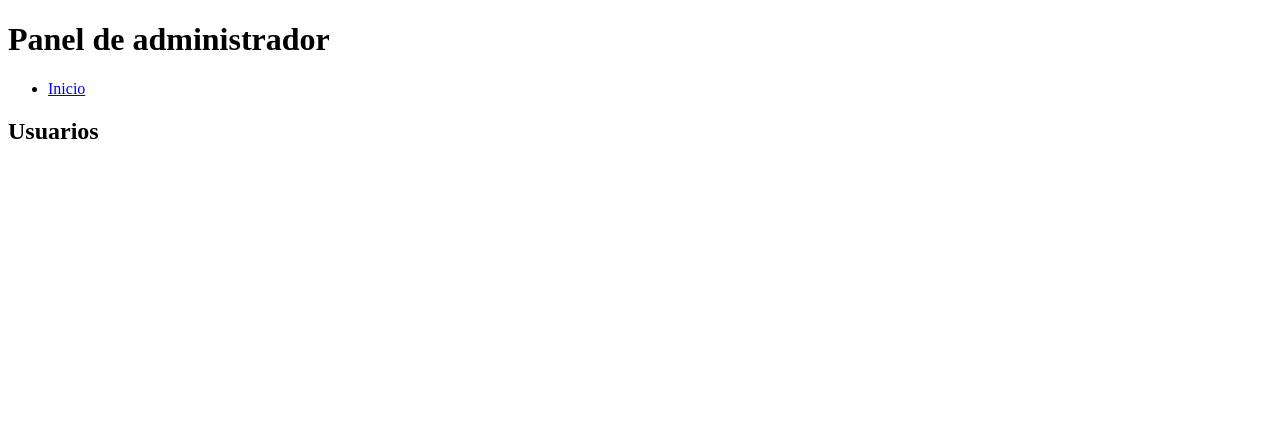
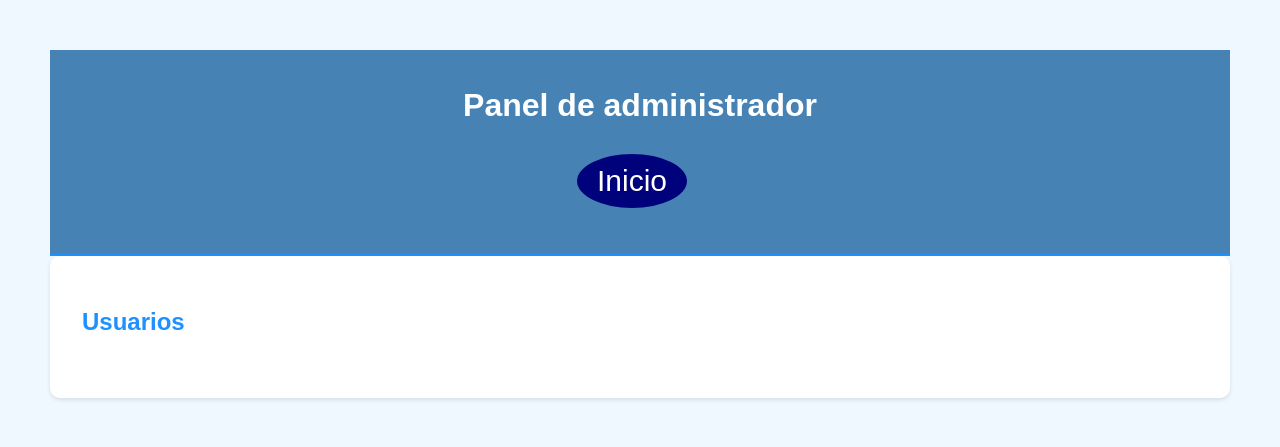
Before and after one commit to m4tth3w2434/app-gestion, a Flask app: page /panelAdministrdor in a window 1280 px wide. Shown: the top 447 px of the page. Run offline with Flask 3, Linux system fonts and the light colour scheme; the visitor is signed in with stand-in values (Sample User, id 1); data that the repository does not hold is empty.

Commit message:
css dash

```diff
--- a/app/templates/dashboard.html
+++ b/app/templates/dashboard.html
@@ -3,7 +3,96 @@
 <head>
     <meta charset="UTF-8">
     <meta name="viewport" content="width=device-width, initial-scale=1.0">
+    <link rel="stylesheet" href="{{ url_for('static', filename='styles.css') }}">
     <title>Panel de administrador</title>
+    <style>
+        /* styles.css */
+
+/* Estilos generales */
+body {
+    font-family: Arial, sans-serif;
+    background-color: #f0f8ff; /* AliceBlue */
+    color: #000;
+    margin: 0;
+    padding: 0;
+}
+
+/* Encabezado */
+header {
+    background-color: #4682b4; /* SteelBlue */
+    color: #fff;
+    padding: 1rem;
+    text-align: center;
+    border-bottom: 2px solid #1e90ff; /* DodgerBlue */
+}
+
+h1 {
+    font-size: 2rem;
+    margin-bottom: 1rem;
+}
+
+nav ul {
+    list-style: none;
+    padding: 0;
+}
+
+nav ul li {
+    display: inline;
+    margin-right: 1rem;
+}
+
+nav ul li a {
+    text-decoration: none;
+    color: #fff;
+    transition: color 0.3s ease; /* Transición suave del color */
+}
+
+nav ul li a:hover {
+    color: #1e90ff; /* DodgerBlue */
+    text-decoration: underline; /* Subrayado al pasar el cursor */
+}
+
+/* Sección de usuarios */
+section {
+    padding: 2rem;
+    background-color: #fff;
+    border-radius: 10px;
+    box-shadow: 0 2px 4px rgba(0, 0, 0, 0.1);
+}
+
+h2 {
+    font-size: 1.5rem;
+    color: #1e90ff; /* DodgerBlue */
+    margin-bottom: 1rem;
+}
+
+#Inicio {
+    display: inline-block;
+    padding: 10px 20px;
+    background-color: #00027c; /* Azul oscuro */
+    color: #fff;
+    border-radius: 50%;
+    text-decoration: none;
+    transition: background-color 0.3s ease;
+    cursor: pointer;
+}
+
+#Inicio:hover {
+    background-color: #000; /* Negro al pasar el cursor */
+}
+/* Enlaces de eliminación */
+a {
+    color: #ff0000; /* Red */
+    text-decoration: none;
+    transition: color 0.3s ease;
+}
+
+a:hover {
+    text-decoration: underline;
+    color: #d9534f; /* Red (ligeramente más oscuro) */
+}
+
+    </style>
 </head>
 <body>
     <main>
@@ -11,7 +100,7 @@
             <h1>Panel de administrador</h1>
             <nav>
                 <ul>
-                    <li><a href="{{ url_for('index') }}">Inicio</a></li>
+                    <li><a id="Inicio" href="{{ url_for('index') }}">Inicio</a></li>
                 </ul>
             </nav>
         </header>
```
